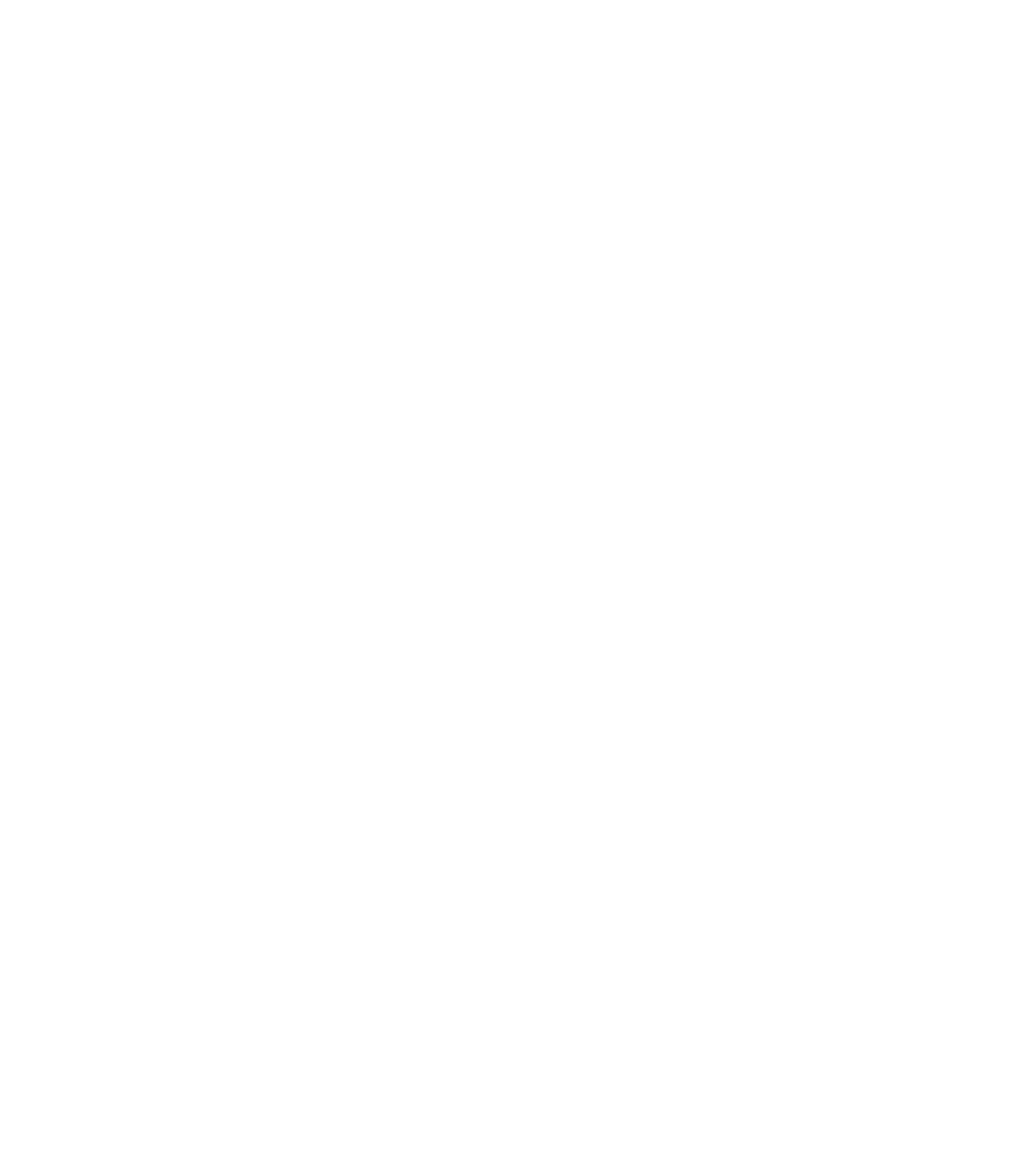
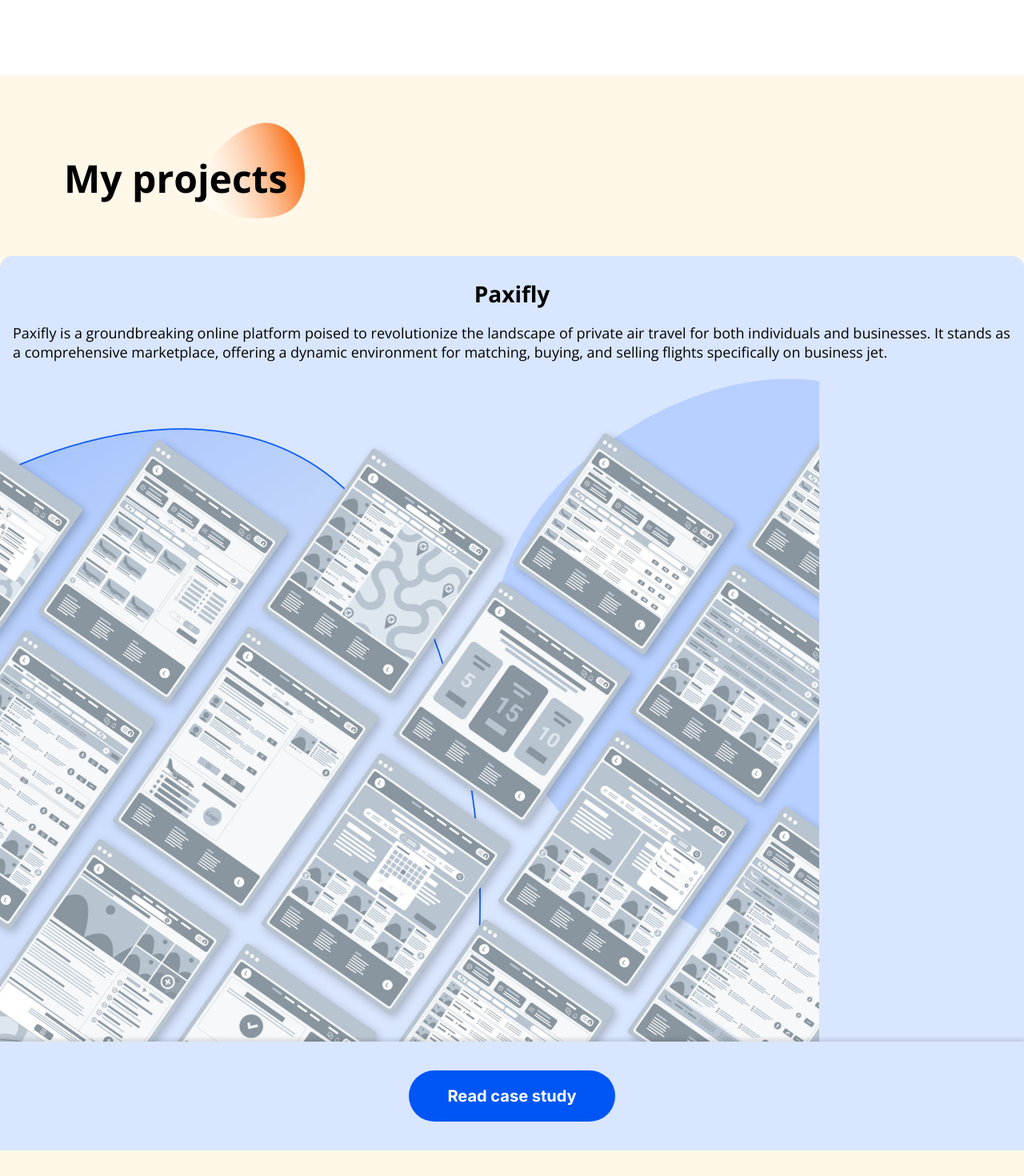
Before and after one commit to talking3D/conmigodev, a Next.js app: page / in a window 1280 px wide. Shown: the part 4540-6010 px from the top of the page at 80% size. Before the commit the page ends 4459 px from the top, so only its background shows below. Built offline with nearby package versions, Linux system fonts and the light colour scheme.

Commit message:
feat: Introduce projects section
New project section has been added. Paxifly project has been added.

```diff
--- a/src/app/page.styles.ts
+++ b/src/app/page.styles.ts
@@ -50,3 +50,8 @@
     max-width: ${viewport.size.xxl};
     margin: 0 auto;
 `;
+
+export const ProjectsSectionStyled = styled.div`
+    margin: 0 auto;
+    max-width: ${viewport.size.xxl};
+`;
--- a/src/app/page.tsx
+++ b/src/app/page.tsx
@@ -6,11 +6,12 @@
     LogoWrapperStyled,
     AboutMeSectionStyled,
     LongStoryShortSectionStyled,
+    ProjectsSectionStyled,
 } from './page.styles';
 
 import { AuthorInfo } from '@/components';
 import { Navbar } from '@/components';
-import { AboutMeView, LongStoryShortView } from './views';
+import { AboutMeView, LongStoryShortView, ProjectsView } from './views';
 import logo from 'public/conmigo-logo.svg';
 
 export default function Home() {
@@ -40,6 +41,9 @@
             <LongStoryShortSectionStyled>
                 <LongStoryShortView />
             </LongStoryShortSectionStyled>
+            <ProjectsSectionStyled>
+                <ProjectsView />
+            </ProjectsSectionStyled>
         </>
     );
 }
--- /dev/null
+++ b/src/app/views/ProjectsView/ProjectsView.styles.ts
@@ -0,0 +1,77 @@
+import styled from 'styled-components';
+import { theme, viewport } from '@/styles/theme';
+import Image from 'next/image';
+
+export const ProjectsViewContainerStyled = styled.div`
+    display: flex;
+    background-color: ${theme.colors.yellowish};
+    flex-direction: column;
+    ${viewport.media.xs} {
+        margin-top: 6rem;
+    }
+    ${viewport.media.xr} {
+        margin-top: 8rem;
+    }
+    ${viewport.media.sm} {
+        margin-top: 10rem;
+    }
+    ${viewport.media.md} {
+        margin-top: 12rem;
+    }
+    ${viewport.media.lg} {
+        margin-top: 14rem;
+    }
+    ${viewport.media.xl} {
+        margin-top: 18rem;
+    }
+    ${viewport.media.xxl} {
+        border-radius: 30px;
+    }
+
+    padding: 2rem 0;
+`;
+
+export const ProjectSectionTitleStyled = styled.div`
+    ${viewport.media.xs} {
+        margin-left: 1rem;
+    }
+    ${viewport.media.lg} {
+        margin-left: 3rem;
+    }
+`;
+
+export const PaxiflyProjectContainerStyled = styled.div`
+    display: flex;
+    flex-direction: column;
+    margin-top: 2rem;
+    margin-bottom: 2rem;
+    max-width: ${viewport.size.xl};
+    width: 100%;
+    background-color: ${theme.colors.lightBluish};
+    border-radius: 15px;
+`;
+
+export const ProjectTitleStyled = styled.h3`
+    font-size: 1.75rem;
+    font-weight: 700;
+    margin: 1.75rem auto 0;
+`;
+
+export const ProjectDescriptionStyled = styled.div`
+    margin-left: 1rem;
+    margin-right: 1rem;
+`;
+
+export const ProjectImageStyled = styled(Image)`
+    width: 100%;
+`;
+
+export const ButtonContainerStyled = styled.div`
+    display: flex;
+    justify-content: center;
+    background-color: ${theme.colors.lightBluish};
+    box-shadow: 0px -4px 4px rgba(0, 0, 0, 0.1);
+    height: auto;
+    width: 100%;
+    padding: 2.25rem 0;
+`;
--- /dev/null
+++ b/src/app/views/ProjectsView/ProjectsView.tsx
@@ -0,0 +1,55 @@
+'use client';
+
+import React from 'react';
+
+import {
+    ProjectsViewContainerStyled,
+    ProjectSectionTitleStyled,
+    PaxiflyProjectContainerStyled,
+    ProjectTitleStyled,
+    ProjectDescriptionStyled,
+    ProjectImageStyled,
+    ButtonContainerStyled,
+} from './ProjectsView.styles';
+
+import { SectionTitle, Typography, Button } from '@/components';
+import paxiflyProjectImage from 'public/project-paxifly-thumb-small.jpg';
+import { viewport } from '@/styles/theme';
+
+export const ProjectsView: React.FC = () => {
+    return (
+        <ProjectsViewContainerStyled>
+            <ProjectSectionTitleStyled>
+                <SectionTitle
+                    title="My projects"
+                    responsiveEllipse={['md', 'lg', 'xl', 'xxl']}
+                />
+            </ProjectSectionTitleStyled>
+            <PaxiflyProjectContainerStyled>
+                <ProjectTitleStyled>Paxifly</ProjectTitleStyled>
+                <ProjectDescriptionStyled>
+                    <Typography as="p" size={18}>
+                        Paxifly is a groundbreaking online platform poised to
+                        revolutionize the landscape of private air travel for
+                        both individuals and businesses. It stands as a
+                        comprehensive marketplace, offering a dynamic
+                        environment for matching, buying, and selling flights
+                        specifically on business jet.
+                    </Typography>
+                </ProjectDescriptionStyled>
+                <ProjectImageStyled
+                    src={paxiflyProjectImage}
+                    alt="Paxifly project image"
+                    style={{
+                        width: '100%',
+                        height: 'auto',
+                        maxWidth: `${viewport.size.lg}`,
+                    }}
+                />
+                <ButtonContainerStyled>
+                    <Button />
+                </ButtonContainerStyled>
+            </PaxiflyProjectContainerStyled>
+        </ProjectsViewContainerStyled>
+    );
+};
--- a/src/app/views/index.ts
+++ b/src/app/views/index.ts
@@ -1,2 +1,3 @@
 export { LongStoryShortView } from './LongStoryShortView/LongStoryShortView';
 export { AboutMeView } from './AboutMeView/AboutMeView';
+export { ProjectsView } from './ProjectsView/ProjectsView';
--- /dev/null
+++ b/src/components/Button/Button.styles.ts
@@ -0,0 +1,20 @@
+import styled from 'styled-components';
+import { theme } from '@styles/theme';
+import { inter } from '@/styles/fonts';
+
+interface ButtonStyledProps {
+    color?: 'blue' | 'orange';
+}
+
+export const ButtonStyled = styled.div<ButtonStyledProps>`
+    border-radius: 50px;
+    padding: 1.25rem 3rem;
+    color: ${theme.colors.white};
+    font-size: 1.25rem;
+    background-color: ${(props) =>
+        props.color === 'orange'
+            ? `${theme.colors.oranger}`
+            : `${theme.colors.bluish}`};
+    font-family: ${inter.style.fontFamily};
+    font-weight: 700;
+`;
--- /dev/null
+++ b/src/components/Button/Button.tsx
@@ -0,0 +1,8 @@
+'use client';
+
+import React from 'react';
+import { ButtonStyled } from './Button.styles';
+
+export const Button: React.FC = () => {
+    return <ButtonStyled>Read case study</ButtonStyled>;
+};
--- a/src/components/Typography/Typography.styles.ts
+++ b/src/components/Typography/Typography.styles.ts
@@ -14,7 +14,7 @@
     style?: CSSProperties;
     color?: Color;
     size?: number;
-    weight?: string;
+    weight?: Weight;
 }
 
 const getFontFamily = (family: Family) => {
@@ -28,7 +28,7 @@
     }
 };
 
-const getFontWeight = (weight: string) => {
+const getFontWeight = (weight: Weight) => {
     switch (weight) {
         case 'regular':
             return '400';
@@ -43,6 +43,8 @@
     }
 };
 
+export const pxToRem = (px: number) => `${px / 16}rem`;
+
 export const TypographyStyled = styled.span<TypographyProps>`
     color: ${(props) =>
         props.color && props.color === 'blue'
@@ -50,7 +52,7 @@
             : theme.colors.black};
     font-family: ${(props) =>
         props.family ? getFontFamily(props.family) : openSans.style.fontFamily};
-    font-size: ${(props) => (props.size ? `${props.size}px` : '16px')};
+    font-size: ${(props) => (props.size ? pxToRem(props.size) : '1rem')};
     font-weight: ${(props) =>
         props.weight ? getFontWeight(props.weight) : '400'};
 `;
--- a/src/components/index.ts
+++ b/src/components/index.ts
@@ -4,3 +4,4 @@
 export { SectionTitle } from './SectionTitle/SectionTitle';
 export { Icon } from './Icon/Icon';
 export { TimeLine } from './TimeLine/TimeLine';
+export { Button } from './Button/Button';
--- a/src/styles/theme.ts
+++ b/src/styles/theme.ts
@@ -3,6 +3,7 @@
 export const theme: DefaultTheme = {
     colors: {
         bluish: '#0056F5',
+        lightBluish: '#D9E6FF',
         oranger: '#EAB64D',
         yellowish: '#FFF8E9',
         white: '#FFFFFF',
```
Also changed, not shown: public/project-paxifly-thumb-small.jpg (added).
